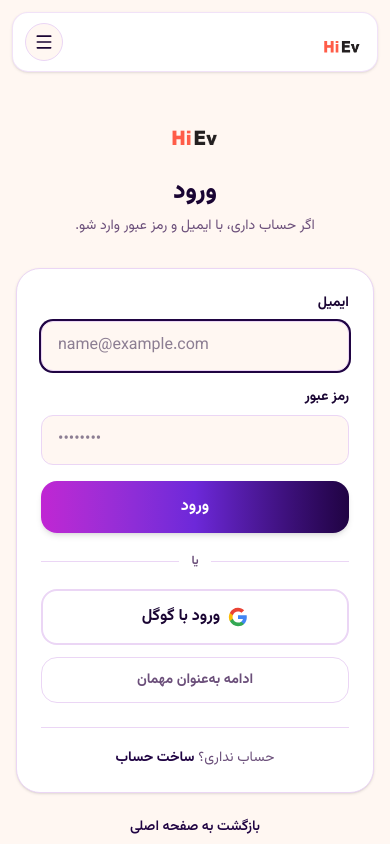
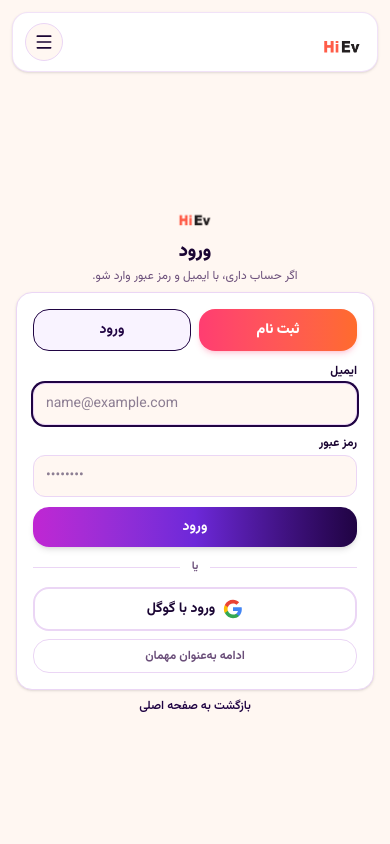
Before and after one commit to partzan/farsi-matchmein, a React (Vite) app: page /login in a window 390 px wide. Shown: the top 844 px of the page. Built offline with nearby package versions, Linux system fonts and the light colour scheme; no server answers.

Commit message:
Fit login/signup into one viewport and put high-contrast ثبت نام above the form.
Co-authored-by: Cursor <cursoragent@cursor.com>

```diff
--- a/src/App.tsx
+++ b/src/App.tsx
@@ -1,4 +1,4 @@
-import { BrowserRouter as Router, Navigate, Routes, Route } from 'react-router-dom';
+import { BrowserRouter as Router, Navigate, Routes, Route, useLocation } from 'react-router-dom';
 import { Navbar } from './components/Navbar';
 import { Footer } from './components/Footer';
 import { Home } from './pages/Home';
@@ -17,12 +17,18 @@ import { Contact } from './pages/Contact';
 import { Terms } from './pages/Terms';
 import { Privacy } from './pages/Privacy';
 
-function App() {
+function AppShell() {
+  const { pathname } = useLocation();
+  const isAuthPage = pathname === '/login';
+
   return (
-    <Router>
-      <div className="min-h-screen bg-background flex flex-col">
+    <div
+      className={`bg-background flex flex-col ${
+        isAuthPage ? 'h-dvh overflow-hidden' : 'min-h-screen'
+      }`}
+    >
       <Navbar />
-        <main className="flex-1">
+      <main className={`flex-1 ${isAuthPage ? 'min-h-0 overflow-hidden' : ''}`}>
         <Routes>
           <Route path="/" element={<Home />} />
           <Route path="/login" element={<Login />} />
@@ -42,8 +48,15 @@ function App() {
           <Route path="/privacy" element={<Privacy />} />
         </Routes>
       </main>
-        <Footer />
+      {!isAuthPage && <Footer />}
     </div>
+  );
+}
+
+function App() {
+  return (
+    <Router>
+      <AppShell />
     </Router>
   );
 }
--- a/src/locale/fa.ts
+++ b/src/locale/fa.ts
@@ -112,6 +112,7 @@ export const fa = {
     changePhone: 'تغییر شماره',
     noAccount: 'حساب نداری؟',
     createAccountLink: 'ساخت حساب',
+    signUp: 'ثبت نام',
     hasAccount: 'قبلاً ثبت‌نام کردی؟',
     loginLink: 'ورود',
     backHome: 'بازگشت به صفحه اصلی',
--- a/src/pages/Login.tsx
+++ b/src/pages/Login.tsx
@@ -125,35 +125,71 @@ export function Login() {
     navigate(postAuthPath, { replace: true });
   };
 
+  const switchMode = (next: Mode) => {
+    setMode(next);
+    setError(null);
+    setInfo(null);
+  };
+
   return (
-    <div className="mx-auto flex min-h-[70vh] max-w-md flex-col justify-center px-4 py-10" dir="rtl">
-      <div className="mb-8 flex flex-col items-center text-center">
-        <BrandLogo size="lg" />
-        <h1 className="mt-6 text-2xl font-black text-foreground">
+    <div
+      className="mx-auto flex h-full max-w-md flex-col justify-center px-4 py-3 sm:py-5"
+      dir="rtl"
+    >
+      <div className="mb-2 flex flex-col items-center text-center sm:mb-4">
+        <BrandLogo size="sm" className="sm:h-9" />
+        <h1 className="mt-2 text-lg font-black text-foreground sm:mt-3 sm:text-2xl">
           {mode === 'signup' ? fa.login.signupTitle : fa.login.title}
         </h1>
-        <p className="mt-2 text-sm text-muted">
+        <p className="mt-0.5 text-xs text-muted sm:mt-1.5 sm:text-sm">
           {mode === 'signup' ? fa.login.emailSignupSubtitle : fa.login.emailSubtitle}
         </p>
       </div>
 
-      <div className="rounded-3xl border border-border bg-white p-6 shadow-sm sm:p-8">
+      <div className="rounded-2xl border border-border bg-white p-4 shadow-sm sm:rounded-3xl sm:p-6">
         {error && (
-          <p className="mb-4 rounded-xl bg-accent-red/10 px-3 py-2 text-sm font-semibold text-accent-red">
+          <p className="mb-3 rounded-xl bg-accent-red/10 px-3 py-2 text-xs font-semibold text-accent-red sm:mb-4 sm:text-sm">
             {error}
           </p>
         )}
         {info && (
-          <p className="mb-4 rounded-xl bg-accent-cyan/10 px-3 py-2 text-sm font-semibold text-primary">
+          <p className="mb-3 rounded-xl bg-accent-cyan/10 px-3 py-2 text-xs font-semibold text-primary sm:mb-4 sm:text-sm">
             {info}
           </p>
         )}
 
         {!showGuest ? (
           <>
-            <form onSubmit={submitEmail} className="space-y-4">
+            <div className="mb-3 grid grid-cols-2 gap-2 sm:mb-4">
+              <button
+                type="button"
+                onClick={() => switchMode('signup')}
+                aria-pressed={mode === 'signup'}
+                className={`rounded-2xl px-3 py-2.5 text-sm font-black transition sm:py-3 sm:text-base ${
+                  mode === 'signup'
+                    ? 'bg-gradient-to-l from-accent-orange to-accent-red text-white shadow-md shadow-accent-red/25 ring-2 ring-accent-orange/40'
+                    : 'bg-gradient-to-l from-accent-orange to-accent-red text-white shadow-md shadow-accent-red/20 hover:opacity-95'
+                }`}
+              >
+                {fa.login.signUp}
+              </button>
+              <button
+                type="button"
+                onClick={() => switchMode('login')}
+                aria-pressed={mode === 'login'}
+                className={`rounded-2xl border px-3 py-2.5 text-sm font-bold transition sm:py-3 sm:text-base ${
+                  mode === 'login'
+                    ? 'border-primary bg-primary-light/50 text-primary'
+                    : 'border-border bg-background text-muted hover:border-primary/40 hover:text-foreground'
+                }`}
+              >
+                {fa.login.loginBtn}
+              </button>
+            </div>
+
+            <form onSubmit={submitEmail} className="space-y-2.5 sm:space-y-3.5">
               <div>
-                <label className="mb-2 block text-sm font-bold text-foreground">
+                <label className="mb-1 block text-xs font-bold text-foreground sm:mb-1.5 sm:text-sm">
                   {fa.login.emailLabel}
                 </label>
                 <input
@@ -162,14 +198,14 @@ export function Login() {
                   value={email}
                   onChange={(e) => setEmail(e.target.value)}
                   placeholder="name@example.com"
-                  className="w-full rounded-xl border border-border bg-background px-4 py-3 text-base focus:outline-none focus:ring-2 focus:ring-primary"
+                  className="w-full rounded-xl border border-border bg-background px-3 py-2.5 text-sm focus:outline-none focus:ring-2 focus:ring-primary sm:px-4 sm:py-3 sm:text-base"
                   dir="ltr"
                   autoFocus
                   required
                 />
               </div>
               <div>
-                <label className="mb-2 block text-sm font-bold text-foreground">
+                <label className="mb-1 block text-xs font-bold text-foreground sm:mb-1.5 sm:text-sm">
                   {fa.login.passwordLabel}
                 </label>
                 <input
@@ -178,7 +214,7 @@ export function Login() {
                   value={password}
                   onChange={(e) => setPassword(e.target.value)}
                   placeholder="••••••••"
-                  className="w-full rounded-xl border border-border bg-background px-4 py-3 text-base focus:outline-none focus:ring-2 focus:ring-primary"
+                  className="w-full rounded-xl border border-border bg-background px-3 py-2.5 text-sm focus:outline-none focus:ring-2 focus:ring-primary sm:px-4 sm:py-3 sm:text-base"
                   dir="ltr"
                   required
                   minLength={6}
@@ -187,7 +223,11 @@ export function Login() {
               <button
                 type="submit"
                 disabled={loading}
-                className="w-full rounded-2xl bg-gradient-to-l from-primary via-primary-mid to-accent-purple px-4 py-3.5 text-base font-bold text-white shadow-md transition hover:opacity-95 disabled:opacity-60"
+                className={`w-full rounded-2xl px-4 py-2.5 text-sm font-bold text-white shadow-md transition hover:opacity-95 disabled:opacity-60 sm:py-3.5 sm:text-base ${
+                  mode === 'signup'
+                    ? 'bg-gradient-to-l from-accent-orange to-accent-red'
+                    : 'bg-gradient-to-l from-primary via-primary-mid to-accent-purple'
+                }`}
               >
                 {loading
                   ? fa.login.emailWorking
@@ -197,16 +237,16 @@ export function Login() {
               </button>
             </form>
 
-            <div className="my-5 flex items-center gap-3">
+            <div className="my-3 flex items-center gap-3 sm:my-4">
               <div className="h-px flex-1 bg-border" />
-              <span className="text-xs font-bold text-muted">{fa.signup.or}</span>
+              <span className="text-[11px] font-bold text-muted sm:text-xs">{fa.signup.or}</span>
               <div className="h-px flex-1 bg-border" />
             </div>
 
             <button
               type="button"
               onClick={handleGoogle}
-              className="flex w-full items-center justify-center gap-2 rounded-2xl border-2 border-border bg-white px-4 py-3.5 text-base font-bold text-foreground transition hover:border-primary hover:bg-primary-light/40"
+              className="flex w-full items-center justify-center gap-2 rounded-2xl border-2 border-border bg-white px-4 py-2.5 text-sm font-bold text-foreground transition hover:border-primary hover:bg-primary-light/40 sm:py-3.5 sm:text-base"
             >
               <svg className="h-5 w-5" viewBox="0 0 24 24" aria-hidden>
                 <path
@@ -235,52 +275,20 @@ export function Login() {
                 setShowGuest(true);
                 setError(null);
               }}
-              className="mt-3 w-full rounded-2xl border border-border px-4 py-3 text-sm font-bold text-muted transition hover:bg-background hover:text-foreground"
+              className="mt-2 w-full rounded-2xl border border-border px-4 py-2 text-xs font-bold text-muted transition hover:bg-background hover:text-foreground sm:mt-3 sm:py-2.5 sm:text-sm"
             >
               {fa.nav.continueGuest}
             </button>
-
-            <div className="mt-6 border-t border-border pt-5 text-center text-sm">
-              {mode === 'login' ? (
-                <p className="text-muted">
-                  {fa.login.noAccount}{' '}
-                  <button
-                    type="button"
-                    onClick={() => {
-                      setMode('signup');
-                      setError(null);
-                    }}
-                    className="font-bold text-primary hover:text-accent-purple"
-                  >
-                    {fa.login.createAccountLink}
-                  </button>
-                </p>
-              ) : (
-                <p className="text-muted">
-                  {fa.login.hasAccount}{' '}
-                  <button
-                    type="button"
-                    onClick={() => {
-                      setMode('login');
-                      setError(null);
-                    }}
-                    className="font-bold text-primary"
-                  >
-                    {fa.login.loginLink}
-                  </button>
-                </p>
-              )}
-            </div>
           </>
         ) : (
-          <form onSubmit={handleGuest} className="space-y-4">
-            <p className="text-sm text-muted">{fa.nav.guestUsername}</p>
+          <form onSubmit={handleGuest} className="space-y-3">
+            <p className="text-xs text-muted sm:text-sm">{fa.nav.guestUsername}</p>
             <input
               type="text"
               value={guestName}
               onChange={(e) => setGuestName(e.target.value)}
               placeholder={fa.nav.guestPlaceholder}
-              className="w-full rounded-xl border border-border bg-background px-4 py-3 text-base focus:outline-none focus:ring-2 focus:ring-primary"
+              className="w-full rounded-xl border border-border bg-background px-3 py-2.5 text-sm focus:outline-none focus:ring-2 focus:ring-primary sm:px-4 sm:py-3 sm:text-base"
               dir="rtl"
               autoFocus
               required
@@ -288,7 +296,7 @@ export function Login() {
             <button
               type="submit"
               disabled={loading || !guestName.trim()}
-              className="w-full rounded-2xl bg-gradient-to-l from-accent-orange to-accent-red px-4 py-3.5 text-base font-bold text-white disabled:opacity-50"
+              className="w-full rounded-2xl bg-gradient-to-l from-accent-orange to-accent-red px-4 py-2.5 text-sm font-bold text-white disabled:opacity-50 sm:py-3.5 sm:text-base"
             >
               {loading ? fa.login.emailWorking : fa.nav.loginAsGuest}
             </button>
@@ -306,7 +314,7 @@ export function Login() {
         )}
       </div>
 
-      <p className="mt-6 text-center text-sm text-muted">
+      <p className="mt-2 text-center text-xs text-muted sm:mt-4 sm:text-sm">
         <Link to="/" className="font-semibold text-primary hover:text-accent-purple">
           {fa.login.backHome}
         </Link>
```
Lines whose indentation alone changed are shown as unchanged.
